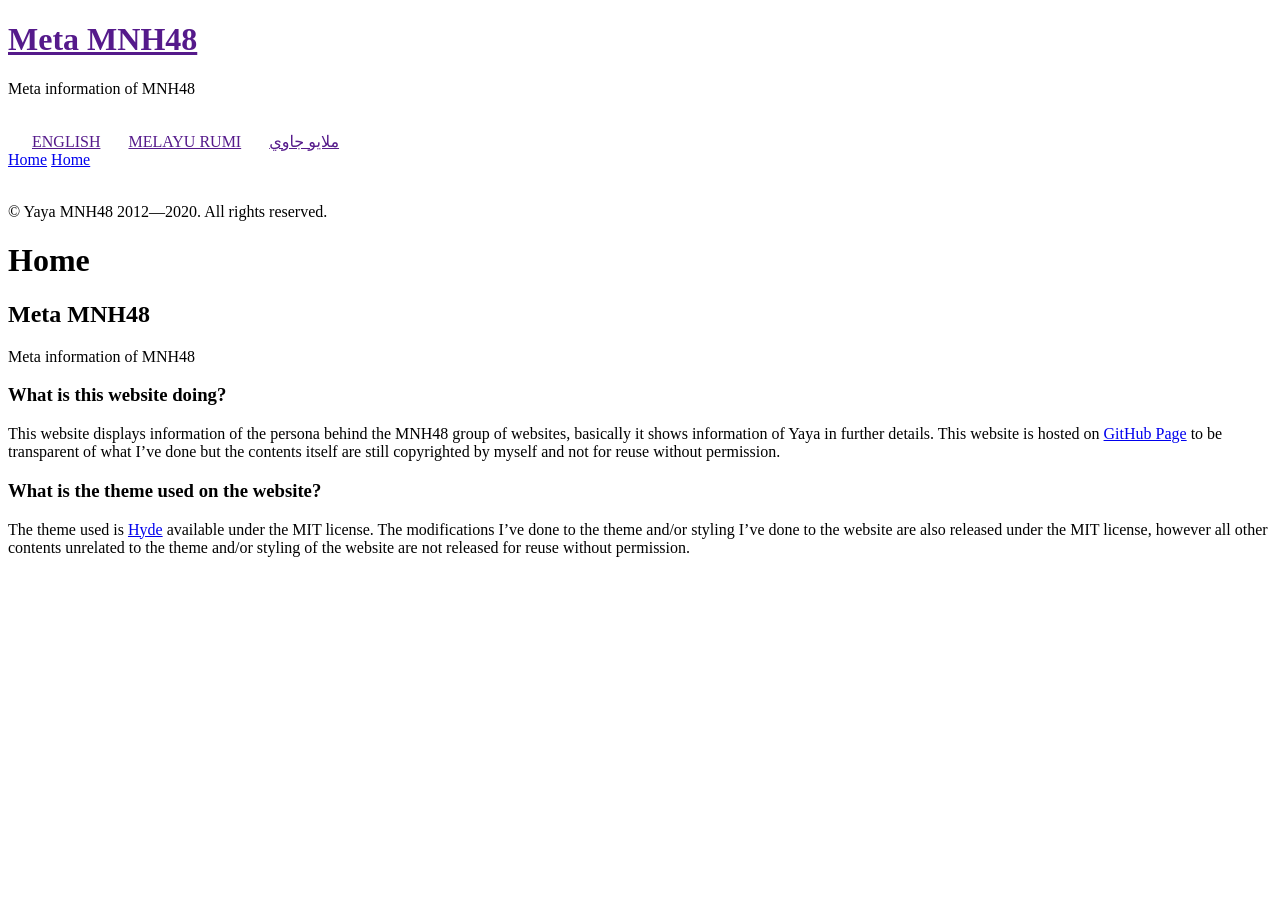
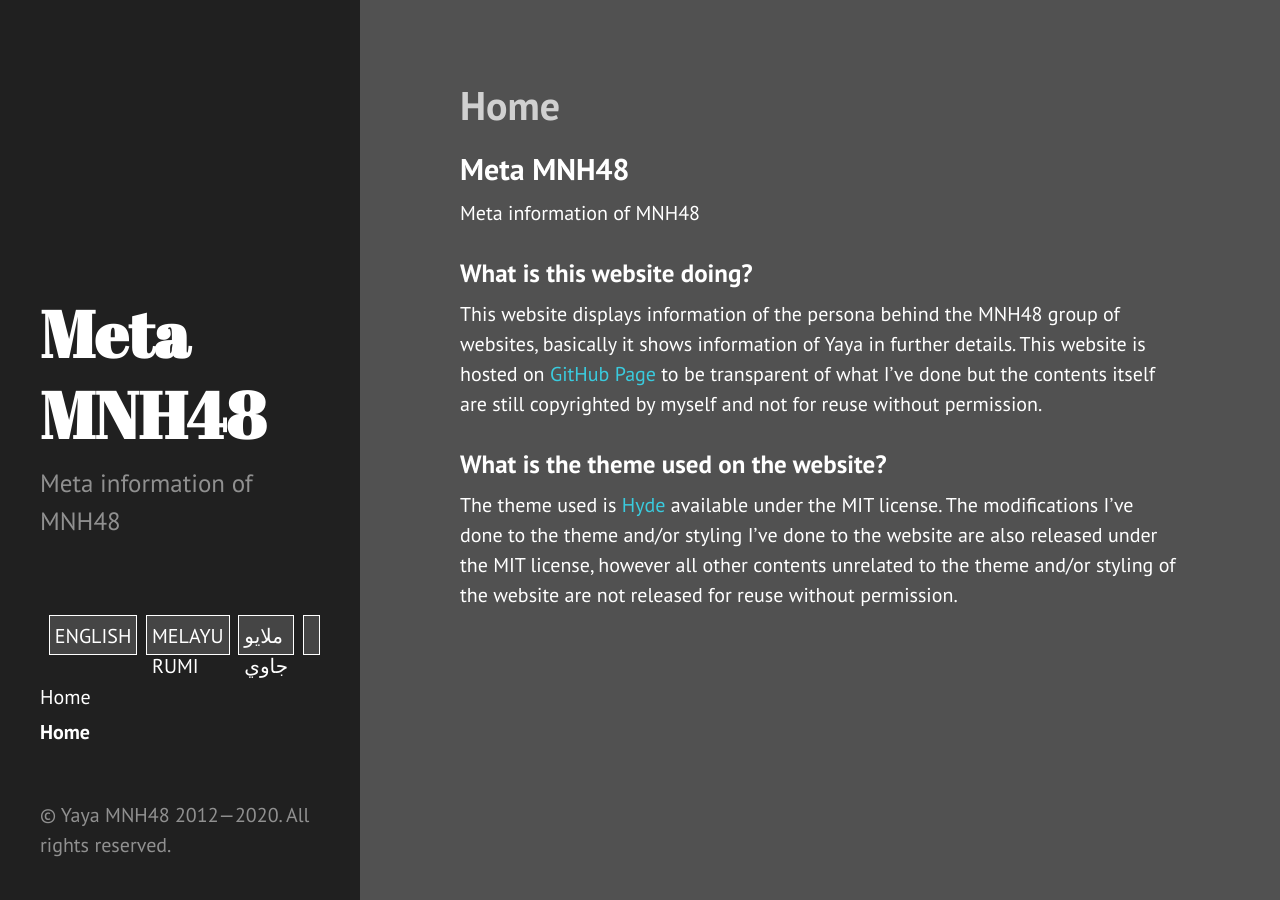
Before and after one commit to MuhdNurHidayat/meta.mnh48.moe, a Jekyll site: the page built from en/index.md, in a window 1280 px wide. Built offline with Jekyll 4.4.1, drawn with Linux system fonts in a browser that asks for light colours.

Commit message:
fix broken link

```diff
--- a/_includes/head.html
+++ b/_includes/head.html
@@ -26,21 +26,21 @@
   </title>
 
   <!-- CSS -->
-  <link rel="stylesheet" href="{{ site.baseurl }}public/css/font.css">
-  <link rel="stylesheet" href="{{ site.baseurl }}public/css/poole.css">
-  <link rel="stylesheet" href="{{ site.baseurl }}public/css/pooledark.css">
-  <link rel="stylesheet" href="{{ site.baseurl }}public/css/syntax.css">
-  <link rel="stylesheet" href="{{ site.baseurl }}public/css/hyde.css">
+  <link rel="stylesheet" href="{{ site.baseurl }}/public/css/font.css">
+  <link rel="stylesheet" href="{{ site.baseurl }}/public/css/poole.css">
+  <link rel="stylesheet" href="{{ site.baseurl }}/public/css/pooledark.css">
+  <link rel="stylesheet" href="{{ site.baseurl }}/public/css/syntax.css">
+  <link rel="stylesheet" href="{{ site.baseurl }}/public/css/hyde.css">
   <link rel="stylesheet" href="http://fonts.googleapis.com/css?family=PT+Sans:400,400italic,700|Abril+Fatface">
-  <link rel="stylesheet" href="{{ site.baseurl }}public/css/yaya.css">
+  <link rel="stylesheet" href="{{ site.baseurl }}/public/css/yaya.css">
 
   <!-- Icons -->
-  <link rel="apple-touch-icon-precomposed" sizes="144x144" href="{{ site.baseurl }}public/apple-touch-icon-144-precomposed.png">
-  <link rel="shortcut icon" href="{{ site.baseurl }}public/favicon.ico">
+  <link rel="apple-touch-icon-precomposed" sizes="144x144" href="{{ site.baseurl }}/public/apple-touch-icon-144-precomposed.png">
+  <link rel="shortcut icon" href="{{ site.baseurl }}/public/favicon.ico">
 
   <!-- RSS -->
   <link rel="alternate" type="application/rss+xml" title="RSS" href="/atom.xml">
 
   <!-- Javascript -->
-  <script src="{{ site.baseurl }}public/js/yaya.js"></script>
+  <script src="{{ site.baseurl }}/public/js/yaya.js"></script>
 </head>
```
